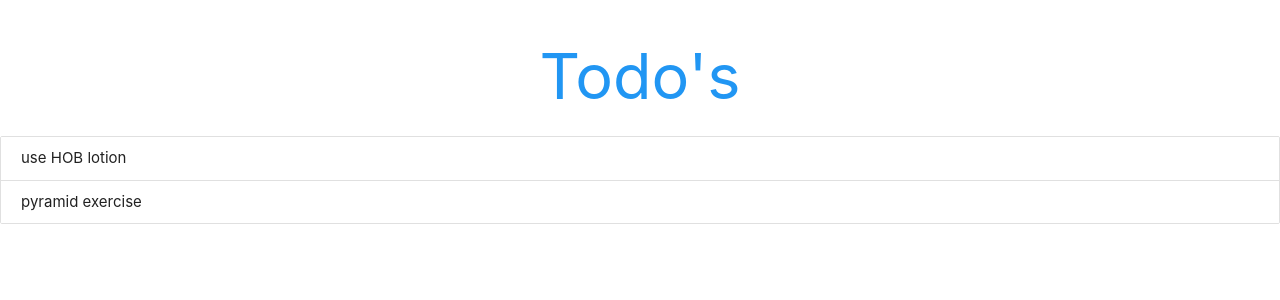
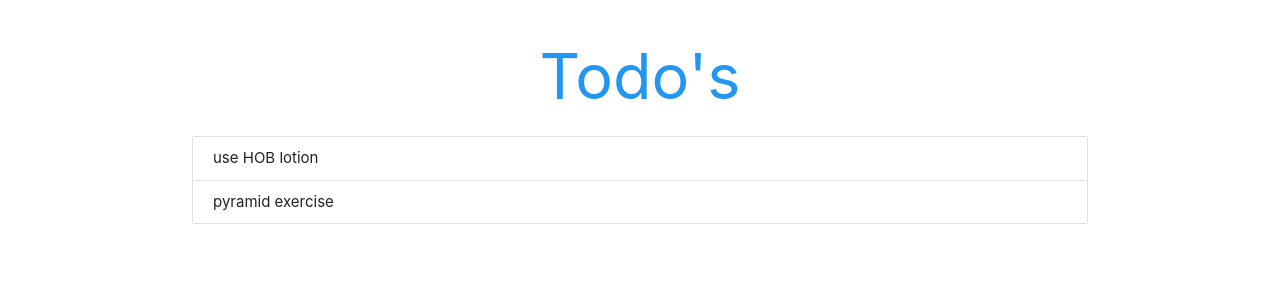
Before and after one commit to Jitgitbit/react-exercise-three, a React (Create React App) app: page / in a window 1280 px wide. Shown: the top 300 px of the page. Built offline with nearby package versions, Linux system fonts and the light colour scheme.

Commit message:
using materialize better

```diff
--- a/src/App.js
+++ b/src/App.js
@@ -10,7 +10,7 @@ class App extends React.Component {
   }
   render(){
     return (
-      <div className="App">
+      <div className="todo-app container">
         <h1 className='center blue-text'>Todo's</h1>
         <Todos todos={this.state.todos}/>
       </div>
```
